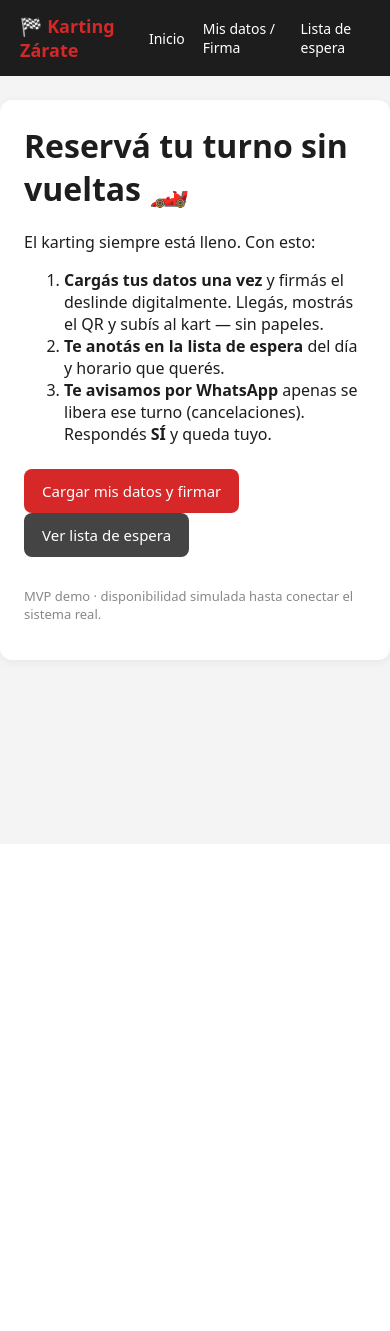
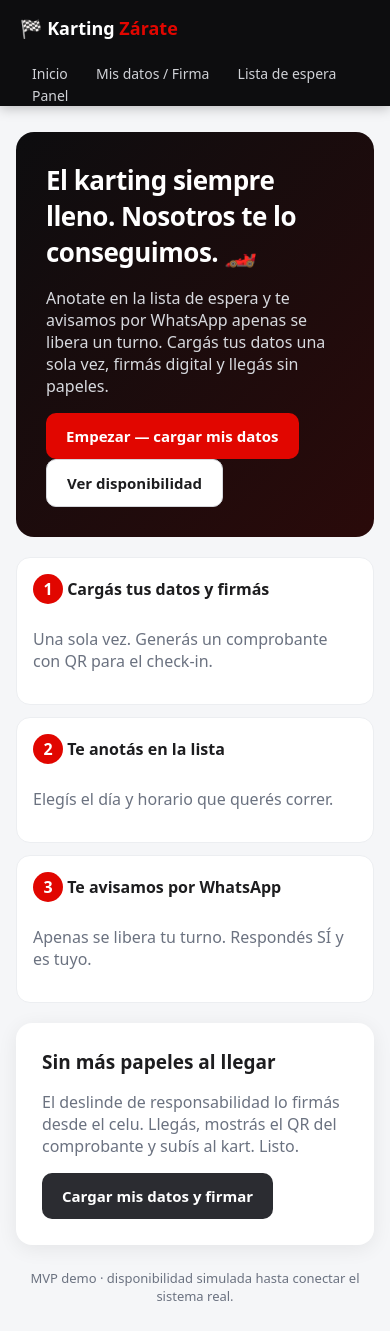
Before and after one commit to salun207/prueba, a FastAPI app: page / in a window 390 px wide. Before the commit the page ends 667 px from the top, so only its background shows below. Run offline with FastAPI, Linux system fonts and the light colour scheme.

Commit message:
Pulir demo: rediseno visual + pantalla de confirmacion + panel del kartodromo
- Nuevo diseno (tema karting: hero, cards, KPIs, pills, responsive)
- Pantalla /listo tras registro con descarga del comprobante y CTA a lista de espera
- Panel /panel para el kartodromo con metricas (registrados, en espera, avisados, recuperados)
- Comprobante reutiliza el codigo (no genera uno nuevo por descarga)
- Plantillas envueltas en cards para consistencia

```diff
--- a/app/main.py
+++ b/app/main.py
@@ -91,7 +91,43 @@ def registro_submit(
         cliente_id = cur.lastrowid or conn.execute(
             "SELECT id FROM clientes WHERE dni=?", (dni,)
         ).fetchone()["id"]
-    return RedirectResponse(f"/comprobante/{cliente_id}", status_code=303)
+    return RedirectResponse(f"/listo/{cliente_id}", status_code=303)
+
+
+def _codigo_comprobante(cliente_id: int) -> str:
+    """Devuelve el código del comprobante del cliente, creándolo si no existe.
+    Evita generar un código nuevo cada vez que se descarga el PDF."""
+    with get_conn() as conn:
+        row = conn.execute(
+            "SELECT codigo FROM comprobantes WHERE cliente_id=? "
+            "ORDER BY creado_en DESC LIMIT 1",
+            (cliente_id,),
+        ).fetchone()
+        if row:
+            return row["codigo"]
+        codigo = secrets.token_hex(4).upper()
+        conn.execute(
+            "INSERT INTO comprobantes (cliente_id, codigo) VALUES (?,?)",
+            (cliente_id, codigo),
+        )
+        conn.commit()
+        return codigo
+
+
+@app.get("/listo/{cliente_id}", response_class=HTMLResponse)
+def listo(request: Request, cliente_id: int):
+    """Pantalla de confirmación tras guardar datos + firma."""
+    with get_conn() as conn:
+        cliente = conn.execute(
+            "SELECT * FROM clientes WHERE id=?", (cliente_id,)
+        ).fetchone()
+    if not cliente:
+        raise HTTPException(404, "Cliente no encontrado.")
+    codigo = _codigo_comprobante(cliente_id)
+    return templates.TemplateResponse(
+        "listo.html",
+        {"request": request, "c": cliente, "codigo": codigo},
+    )
 
 
 @app.get("/comprobante/{cliente_id}")
@@ -102,12 +138,7 @@ def comprobante(cliente_id: int):
         ).fetchone()
         if not cliente:
             raise HTTPException(404, "Cliente no encontrado.")
-        codigo = secrets.token_hex(4).upper()
-        conn.execute(
-            "INSERT INTO comprobantes (cliente_id, codigo) VALUES (?,?)",
-            (cliente_id, codigo),
-        )
-        conn.commit()
+    codigo = _codigo_comprobante(cliente_id)
     pdf = generar_comprobante(dict(cliente), codigo)
     return Response(
         content=pdf,
@@ -211,6 +242,30 @@ async def whatsapp_incoming(request: Request):
     return {"status": "ok"}
 
 
+@app.get("/panel", response_class=HTMLResponse)
+def panel(request: Request):
+    """Tablero para el kartódromo: lo que recuperan y la lista de espera."""
+    with get_conn() as conn:
+        m = conn.execute(
+            """SELECT
+                 COUNT(*) FILTER (WHERE estado='esperando')  AS esperando,
+                 COUNT(*) FILTER (WHERE estado='avisado')     AS avisados,
+                 COUNT(*) FILTER (WHERE estado='reservado')   AS recuperados
+               FROM lista_espera"""
+        ).fetchone()
+        clientes = conn.execute("SELECT COUNT(*) AS n FROM clientes").fetchone()["n"]
+        anotados = conn.execute(
+            """SELECT le.fecha, le.horario, le.estado, le.avisado_en,
+                      c.nombre, c.apellido, c.telefono
+               FROM lista_espera le JOIN clientes c ON c.id = le.cliente_id
+               ORDER BY le.creado_en DESC LIMIT 100"""
+        ).fetchall()
+    return templates.TemplateResponse(
+        "panel.html",
+        {"request": request, "m": m, "clientes": clientes, "anotados": anotados},
+    )
+
+
 @app.get("/health")
 def health():
     return {"ok": True, "whatsapp": settings.whatsapp_enabled,
--- a/app/templates/base.html
+++ b/app/templates/base.html
@@ -5,33 +5,76 @@
   <meta name="viewport" content="width=device-width, initial-scale=1">
   <title>{% block title %}Karting Zárate{% endblock %}</title>
   <style>
-    :root { --rojo:#d62828; --negro:#1d1d1d; --gris:#f4f4f4; }
+    :root {
+      --rojo:#e10600; --rojo-osc:#b00500; --negro:#0d0d0f; --gris900:#16171b;
+      --gris:#f5f6f8; --texto:#1d1d1f; --muted:#6b7280; --ok:#16a34a; --warn:#d97706;
+    }
     * { box-sizing: border-box; }
-    body { font-family: system-ui, sans-serif; margin:0; background:var(--gris); color:var(--negro); }
-    header { background:var(--negro); color:#fff; padding:14px 20px; display:flex; gap:18px; align-items:center; }
-    header a { color:#fff; text-decoration:none; font-size:14px; }
-    header .logo { font-weight:800; color:var(--rojo); font-size:18px; }
-    main { max-width:680px; margin:24px auto; background:#fff; padding:24px; border-radius:12px; box-shadow:0 2px 10px rgba(0,0,0,.06); }
-    h1 { margin-top:0; }
-    label { display:block; margin:12px 0 4px; font-weight:600; font-size:14px; }
-    input, select { width:100%; padding:10px; border:1px solid #ccc; border-radius:8px; font-size:15px; }
-    button, .btn { background:var(--rojo); color:#fff; border:0; padding:12px 18px; border-radius:8px; font-size:15px; cursor:pointer; text-decoration:none; display:inline-block; }
-    .btn-sec { background:#444; }
-    .grid2 { display:grid; grid-template-columns:1fr 1fr; gap:12px; }
-    canvas { border:2px dashed #aaa; border-radius:8px; width:100%; height:160px; touch-action:none; background:#fff; }
+    body { font-family: system-ui, -apple-system, sans-serif; margin:0; background:var(--gris); color:var(--texto); }
+    a { color:var(--rojo); }
+    header {
+      background:var(--negro); color:#fff; padding:0 20px; display:flex; gap:6px;
+      align-items:center; flex-wrap:wrap; box-shadow:0 2px 12px rgba(0,0,0,.25);
+    }
+    header .logo { font-weight:800; font-size:18px; margin-right:18px; padding:16px 0; }
+    header .logo span { color:var(--rojo); }
+    header nav a {
+      color:#cfd1d6; text-decoration:none; font-size:14px; padding:18px 12px;
+      border-bottom:3px solid transparent; transition:.15s;
+    }
+    header nav a:hover { color:#fff; border-color:var(--rojo); }
+    main { max-width:760px; margin:26px auto; padding:0 16px; }
+    .card { background:#fff; padding:26px; border-radius:16px; box-shadow:0 4px 20px rgba(0,0,0,.07); }
+    h1 { margin-top:0; font-size:26px; letter-spacing:-.5px; }
+    h2 { font-size:19px; margin-top:28px; }
+    label { display:block; margin:14px 0 5px; font-weight:600; font-size:14px; }
+    input, select {
+      width:100%; padding:11px; border:1px solid #d5d7dc; border-radius:10px;
+      font-size:15px; background:#fff;
+    }
+    input:focus, select:focus { outline:2px solid var(--rojo); border-color:var(--rojo); }
+    button, .btn {
+      background:var(--rojo); color:#fff; border:0; padding:13px 20px; border-radius:10px;
+      font-size:15px; font-weight:600; cursor:pointer; text-decoration:none;
+      display:inline-block; transition:.15s;
+    }
+    button:hover, .btn:hover { background:var(--rojo-osc); }
+    .btn-sec { background:#2b2c31; } .btn-sec:hover { background:#000; }
+    .btn-ghost { background:#fff; color:var(--texto); border:1px solid #d5d7dc; }
+    .grid2 { display:grid; grid-template-columns:1fr 1fr; gap:14px; }
+    @media (max-width:560px){ .grid2 { grid-template-columns:1fr; } }
+    canvas { border:2px dashed #b9bcc4; border-radius:10px; width:100%; height:170px; touch-action:none; background:#fff; }
     table { width:100%; border-collapse:collapse; margin-top:12px; }
-    th, td { text-align:left; padding:8px; border-bottom:1px solid #eee; font-size:14px; }
-    .pill { padding:2px 8px; border-radius:999px; font-size:12px; background:#eee; }
-    .ok { background:#d4edda; } .wait { background:#fff3cd; }
-    .libre { display:inline-block; margin:3px; padding:6px 10px; background:#e7f5e7; border-radius:6px; font-size:13px; }
+    th, td { text-align:left; padding:10px; border-bottom:1px solid #eef0f3; font-size:14px; }
+    th { color:var(--muted); font-weight:600; }
+    .pill { padding:3px 10px; border-radius:999px; font-size:12px; font-weight:600; background:#eef0f3; color:#444; }
+    .pill.ok { background:#dcfce7; color:#166534; }
+    .pill.wait { background:#fef3c7; color:#92400e; }
+    .pill.go { background:#dbeafe; color:#1e40af; }
+    .libre { display:inline-block; margin:4px 4px 0 0; padding:7px 11px; background:#eafaef; color:#166534; border-radius:8px; font-size:13px; font-weight:600; }
+    .muted { color:var(--muted); }
+    .steps { display:grid; grid-template-columns:repeat(3,1fr); gap:12px; margin:20px 0; }
+    @media (max-width:560px){ .steps { grid-template-columns:1fr; } }
+    .step { background:#fff; border:1px solid #eceef1; border-radius:14px; padding:16px; }
+    .step .n { display:inline-flex; width:30px; height:30px; align-items:center; justify-content:center; background:var(--rojo); color:#fff; border-radius:50%; font-weight:700; margin-bottom:8px; }
+    .kpis { display:grid; grid-template-columns:repeat(4,1fr); gap:12px; margin:8px 0 4px; }
+    @media (max-width:560px){ .kpis { grid-template-columns:repeat(2,1fr); } }
+    .kpi { background:#fff; border:1px solid #eceef1; border-radius:14px; padding:16px; text-align:center; }
+    .kpi .big { font-size:30px; font-weight:800; line-height:1; }
+    .kpi.green .big { color:var(--ok); }
+    .hero { background:linear-gradient(135deg,#0d0d0f,#2a0a0a); color:#fff; border-radius:18px; padding:30px; }
+    .hero h1 { color:#fff; } .hero p { color:#d7d9de; }
   </style>
 </head>
 <body>
   <header>
-    <span class="logo">🏁 Karting Zárate</span>
-    <a href="/">Inicio</a>
-    <a href="/registro">Mis datos / Firma</a>
-    <a href="/lista-espera">Lista de espera</a>
+    <div class="logo">🏁 Karting <span>Zárate</span></div>
+    <nav>
+      <a href="/">Inicio</a>
+      <a href="/registro">Mis datos / Firma</a>
+      <a href="/lista-espera">Lista de espera</a>
+      <a href="/panel">Panel</a>
+    </nav>
   </header>
   <main>{% block content %}{% endblock %}</main>
 </body>
--- a/app/templates/index.html
+++ b/app/templates/index.html
@@ -1,15 +1,37 @@
 {% extends "base.html" %}
 {% block content %}
-<h1>Reservá tu turno sin vueltas 🏎️</h1>
-<p>El karting siempre está lleno. Con esto:</p>
-<ol>
-  <li><b>Cargás tus datos una vez</b> y firmás el deslinde digitalmente. Llegás, mostrás el QR y subís al kart — sin papeles.</li>
-  <li><b>Te anotás en la lista de espera</b> del día y horario que querés.</li>
-  <li><b>Te avisamos por WhatsApp</b> apenas se libera ese turno (cancelaciones). Respondés <b>SÍ</b> y queda tuyo.</li>
-</ol>
-<p style="margin-top:24px">
-  <a class="btn" href="/registro">Cargar mis datos y firmar</a>
-  <a class="btn btn-sec" href="/lista-espera">Ver lista de espera</a>
-</p>
-<p style="color:#888;font-size:13px;margin-top:30px">MVP demo · disponibilidad simulada hasta conectar el sistema real.</p>
+<div class="hero">
+  <h1>El karting siempre lleno. Nosotros te lo conseguimos. 🏎️</h1>
+  <p>Anotate en la lista de espera y te avisamos por WhatsApp apenas se libera un turno.
+     Cargás tus datos una sola vez, firmás digital y llegás sin papeles.</p>
+  <p style="margin-bottom:0">
+    <a class="btn" href="/registro">Empezar — cargar mis datos</a>
+    <a class="btn btn-ghost" href="/lista-espera">Ver disponibilidad</a>
+  </p>
+</div>
+
+<div class="steps">
+  <div class="step"><span class="n">1</span>
+    <b>Cargás tus datos y firmás</b>
+    <p class="muted">Una sola vez. Generás un comprobante con QR para el check-in.</p>
+  </div>
+  <div class="step"><span class="n">2</span>
+    <b>Te anotás en la lista</b>
+    <p class="muted">Elegís el día y horario que querés correr.</p>
+  </div>
+  <div class="step"><span class="n">3</span>
+    <b>Te avisamos por WhatsApp</b>
+    <p class="muted">Apenas se libera tu turno. Respondés SÍ y es tuyo.</p>
+  </div>
+</div>
+
+<div class="card">
+  <h2 style="margin-top:0">Sin más papeles al llegar</h2>
+  <p class="muted">El deslinde de responsabilidad lo firmás desde el celu. Llegás,
+    mostrás el QR del comprobante y subís al kart. Listo.</p>
+  <a class="btn btn-sec" href="/registro">Cargar mis datos y firmar</a>
+</div>
+
+<p class="muted" style="text-align:center;margin-top:24px;font-size:13px">
+  MVP demo · disponibilidad simulada hasta conectar el sistema real.</p>
 {% endblock %}
--- a/app/templates/lista_espera.html
+++ b/app/templates/lista_espera.html
@@ -1,6 +1,7 @@
 {% extends "base.html" %}
 {% block title %}Lista de espera — Karting Zárate{% endblock %}
 {% block content %}
+<div class="card">
 <h1>Lista de espera</h1>
 
 {% if not clientes %}
@@ -41,7 +42,8 @@
     <td><span class="pill {{ 'ok' if a.estado in ['avisado','reservado'] else 'wait' }}">{{ a.estado }}</span></td>
   </tr>
   {% else %}
-  <tr><td colspan="4" style="color:#888">Nadie anotado todavía.</td></tr>
+  <tr><td colspan="4" class="muted">Nadie anotado todavía.</td></tr>
   {% endfor %}
 </table>
+</div>
 {% endblock %}
--- a/app/templates/registro.html
+++ b/app/templates/registro.html
@@ -1,8 +1,9 @@
 {% extends "base.html" %}
 {% block title %}Mis datos — Karting Zárate{% endblock %}
 {% block content %}
+<div class="card">
 <h1>Mis datos y firma</h1>
-<p style="color:#555">Cargá los datos que el karting siempre pide. Quedan guardados para no volver a escribirlos.</p>
+<p class="muted">Cargá los datos que el karting siempre pide. Quedan guardados para no volver a escribirlos.</p>
 
 <form method="post" action="/registro" onsubmit="return prepararFirma()">
   <div class="grid2">
@@ -33,5 +34,6 @@
   <p style="margin-top:18px"><button type="submit">Guardar y generar comprobante (PDF + QR)</button></p>
 </form>
 
+</div>
 <script src="/static/signature.js"></script>
 {% endblock %}
--- a/app/templates/validar.html
+++ b/app/templates/validar.html
@@ -1,8 +1,9 @@
 {% extends "base.html" %}
 {% block title %}Validación de check-in{% endblock %}
 {% block content %}
+<div class="card">
 <h1>✅ Check-in válido</h1>
-<p style="color:#555">Lo que ve el operador del karting al escanear el QR.</p>
+<p class="muted">Lo que ve el operador del karting al escanear el QR.</p>
 <table>
   <tr><th>Nombre</th><td>{{ c.nombre }} {{ c.apellido }}</td></tr>
   <tr><th>DNI</th><td>{{ c.dni }}</td></tr>
@@ -11,4 +12,5 @@
   <tr><th>Deslinde</th><td>{{ "ACEPTADO" if c.deslinde_aceptado else "NO aceptado" }}</td></tr>
   <tr><th>Código</th><td>{{ c.codigo }}</td></tr>
 </table>
+</div>
 {% endblock %}
```
Also changed, not shown: app/templates/listo.html (added, +21 -0 lines), app/templates/panel.html (added, +38 -0 lines).
